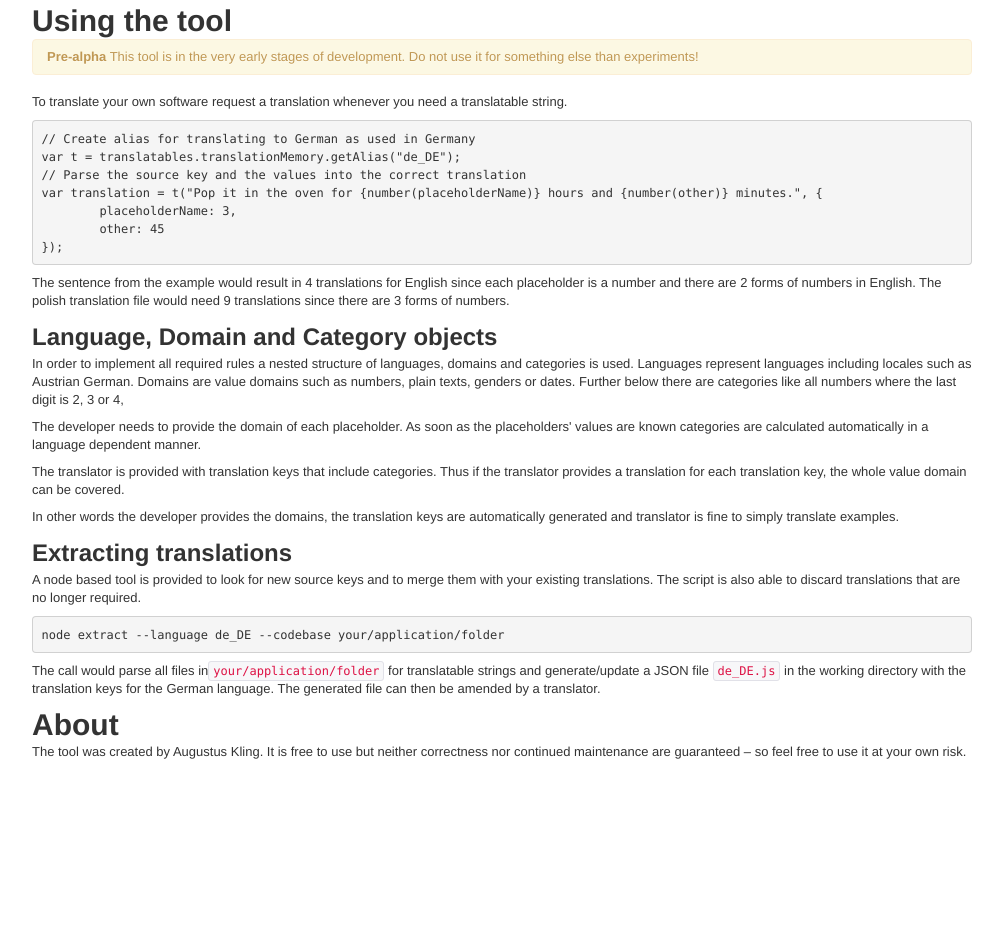
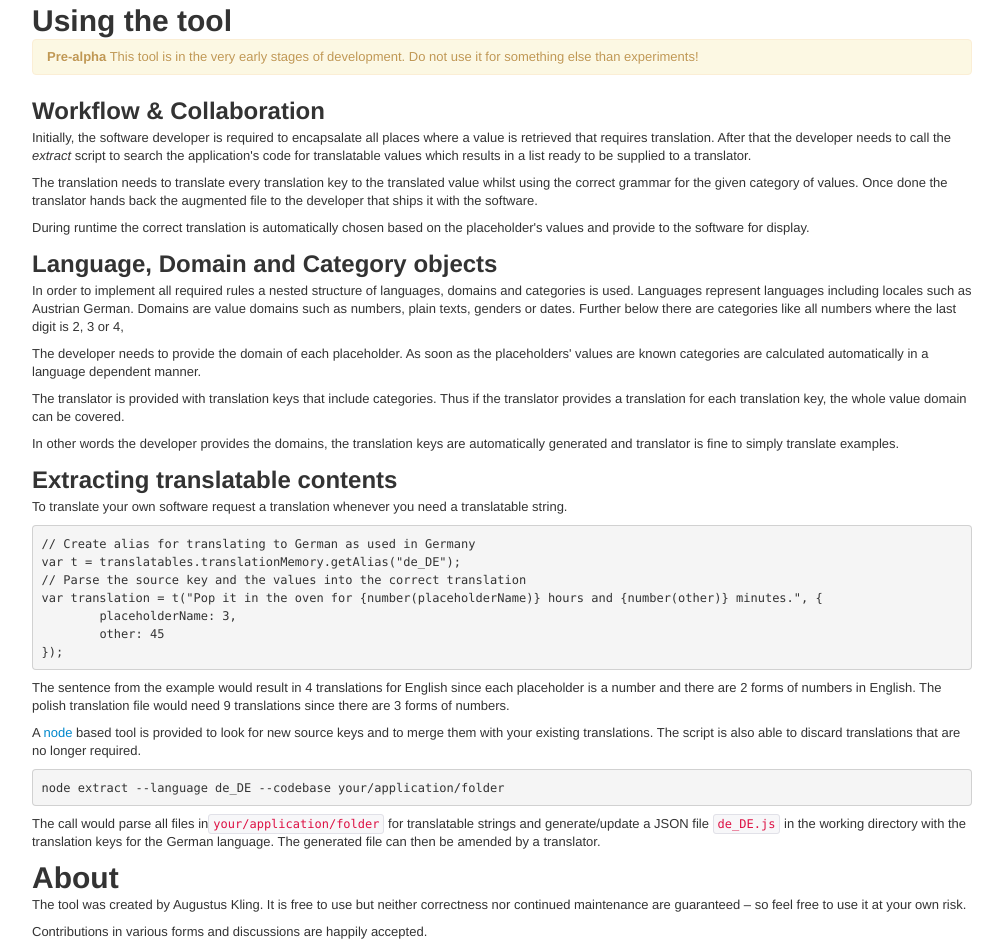
Before and after one commit to AugustusKling/translatables-js, a plain HTML site: page index.html in a window 1280 px wide. Shown: the part 1171-2121 px from the top of the page, without its empty margins (138-1141 px from the left). Before the commit the page ends 1941 px from the top, so only its background shows below. Drawn offline with Linux system fonts and the light colour scheme.

Commit message:
Improved documentation

```diff
--- a/index.html
+++ b/index.html
@@ -193,6 +193,16 @@
 				<strong>Pre-alpha</strong>
 				This tool is in the very early stages of development. Do not use it for something else than experiments!
 			</div>
+			<h2>Workflow &amp; Collaboration</h2>
+			<p>Initially, the software developer is required to encapsalate all places where a value is retrieved that requires translation. After that the developer needs to call the <i>extract</i> script to search the application's code for translatable values which results in a list ready to be supplied to a translator.</p>
+			<p>The translation needs to translate every translation key to the translated value whilst using the correct grammar for the given category of values. Once done the translator hands back the augmented file to the developer that ships it with the software.</p>
+			<p>During runtime the correct translation is automatically chosen based on the placeholder's values and provide to the software for display.</p>
+			<h2>Language, Domain and Category objects</h2>
+			<p>In order to implement all required rules a nested structure of languages, domains and categories is used. Languages represent languages including locales such as Austrian German. Domains are value domains such as numbers, plain texts, genders or dates. Further below there are categories like all numbers where the last digit is 2, 3 or 4,</p>
+			<p>The developer needs to provide the domain of each placeholder. As soon as the placeholders' values are known categories are calculated automatically in a language dependent manner.</p>
+			<p>The translator is provided with translation keys that include categories. Thus if the translator provides a translation for each translation key, the whole value domain can be covered.</p>
+			<p>In other words the developer provides the domains, the translation keys are automatically generated and translator is fine to simply translate examples.</p>
+			<h2>Extracting translatable contents</h2>
 			<p>To translate your own software request a translation whenever you need a translatable string.</p>
 			<pre>// Create alias for translating to German as used in Germany
 var t = translatables.translationMemory.getAlias("de_DE");
@@ -202,18 +212,13 @@ var translation = t("Pop it in the oven for {number(placeholderName)} hours and
 	other: 45
 });</pre>
 			<p>The sentence from the example would result in 4 translations for English since each placeholder is a number and there are 2 forms of numbers in English. The polish translation file would need 9 translations since there are 3 forms of numbers.</p>
-			<h2>Language, Domain and Category objects</h2>
-			<p>In order to implement all required rules a nested structure of languages, domains and categories is used. Languages represent languages including locales such as Austrian German. Domains are value domains such as numbers, plain texts, genders or dates. Further below there are categories like all numbers where the last digit is 2, 3 or 4,</p>
-			<p>The developer needs to provide the domain of each placeholder. As soon as the placeholders' values are known categories are calculated automatically in a language dependent manner.</p>
-			<p>The translator is provided with translation keys that include categories. Thus if the translator provides a translation for each translation key, the whole value domain can be covered.</p>
-			<p>In other words the developer provides the domains, the translation keys are automatically generated and translator is fine to simply translate examples.</p>
-			<h2>Extracting translations</h2>
-			<p>A node based tool is provided to look for new source keys and to merge them with your existing translations. The script is also able to discard translations that are no longer required.</p>
+			<p>A <a href="http://nodejs.org">node</a>  based tool is provided to look for new source keys and to merge them with your existing translations. The script is also able to discard translations that are no longer required.</p>
 			<pre>node extract --language de_DE --codebase your/application/folder</pre>
 			<p>The call would parse all files in<code>your/application/folder</code> for translatable strings and generate/update a JSON file <code>de_DE.js</code> in the working directory with the translation keys for the German language. The generated file can then be amended by a translator.</p>
 
 			<h1>About</h1>
 			<p>The tool was created by Augustus Kling. It is free to use but neither correctness nor continued maintenance are guaranteed – so feel free to use it at your own risk.</p>
+			<p>Contributions in various forms and discussions are happily accepted.</p>
 		</div>
 	</body>
 </html>
```
